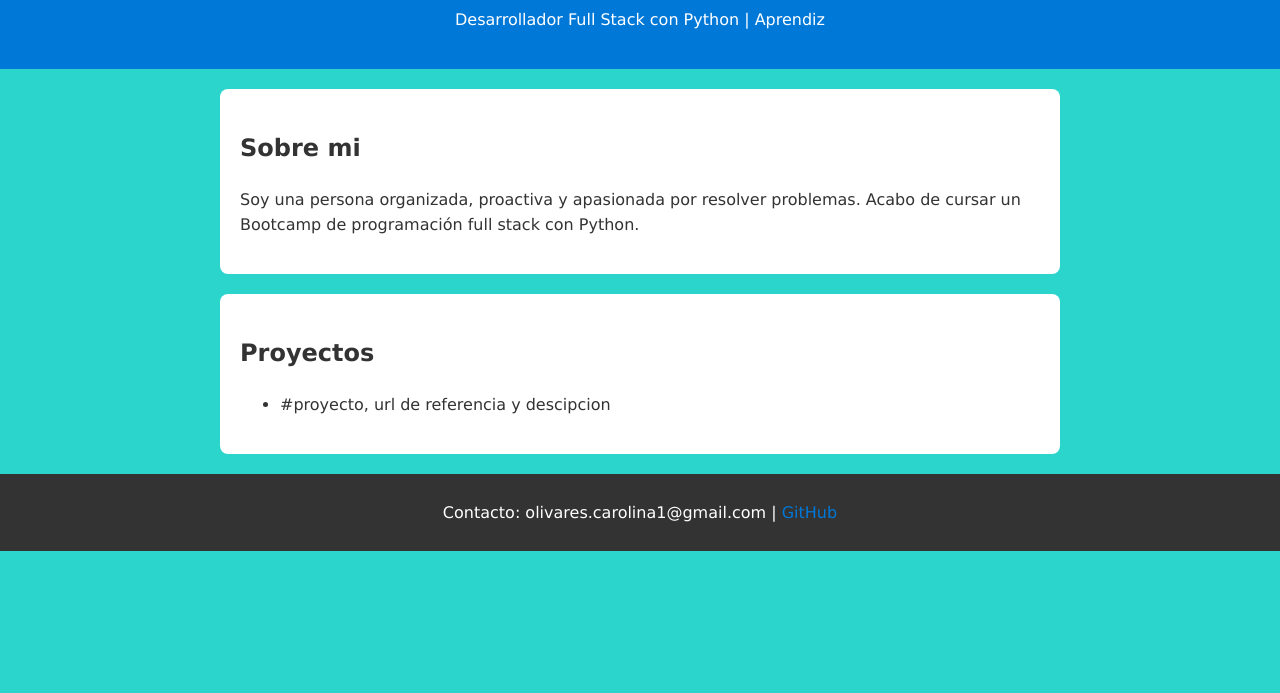
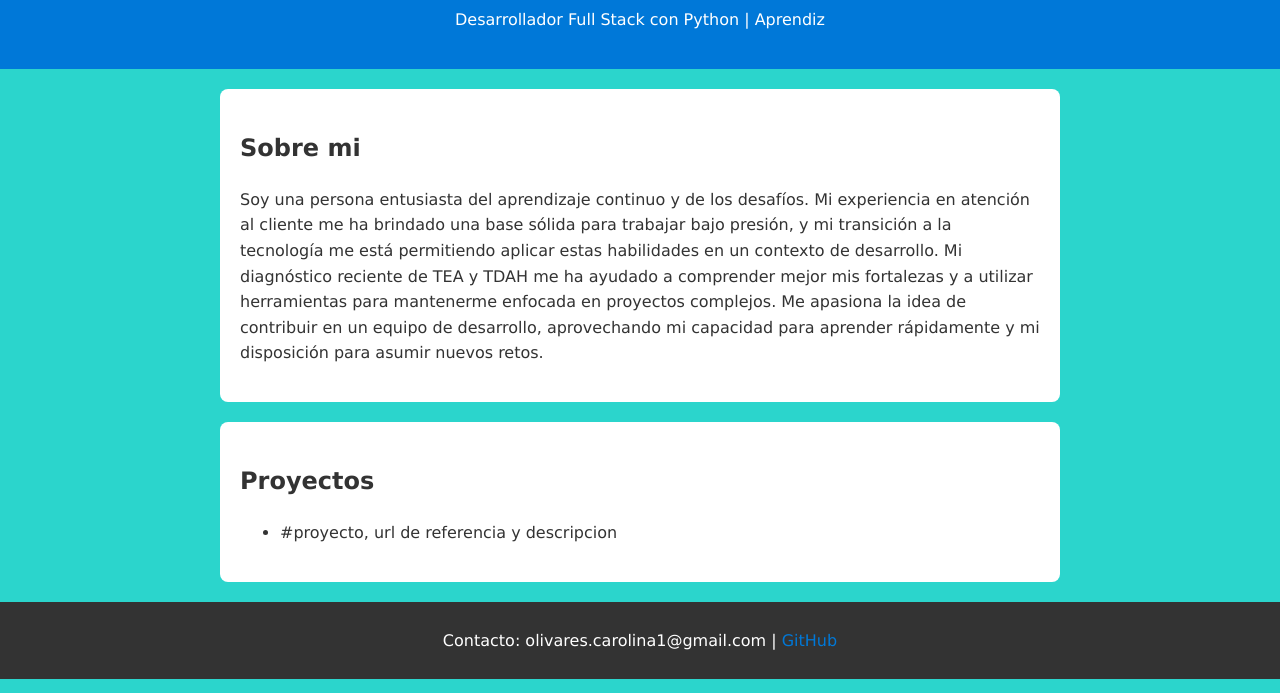
Before and after one commit to carola1987/portafolio, a plain HTML site: page index.html in a window 1280 px wide. Shown: the part 107-800 px from the top of the page. Drawn offline with Linux system fonts and the light colour scheme.

Commit message:
sobre mi

```diff
--- a/index.html
+++ b/index.html
@@ -15,8 +15,9 @@
     <section>
         <h2> Sobre mi </h2>
         <p>
-            Soy una persona organizada, proactiva y apasionada por resolver problemas.
-            Acabo de cursar un Bootcamp de programación full stack con Python.
+            Soy una persona entusiasta del aprendizaje continuo y de los desafíos. Mi experiencia en atención al cliente me ha brindado una base sólida para trabajar bajo presión, y mi transición a la tecnología me está permitiendo aplicar estas habilidades en un contexto de desarrollo. Mi diagnóstico reciente de TEA y TDAH me ha
+            ayudado a comprender mejor mis fortalezas y a utilizar herramientas para mantenerme enfocada en proyectos complejos. Me apasiona la idea de contribuir en un equipo de desarrollo, aprovechando mi
+            capacidad para aprender rápidamente y mi disposición para asumir nuevos retos.
         </p>
     </section>
 
@@ -24,7 +25,7 @@
         <h2> Proyectos </h2>
         <ul>
             <li>
-                #proyecto, url de referencia y descipcion
+                #proyecto, url de referencia y descripcion
             </li>
         </ul>
     </section>
```
